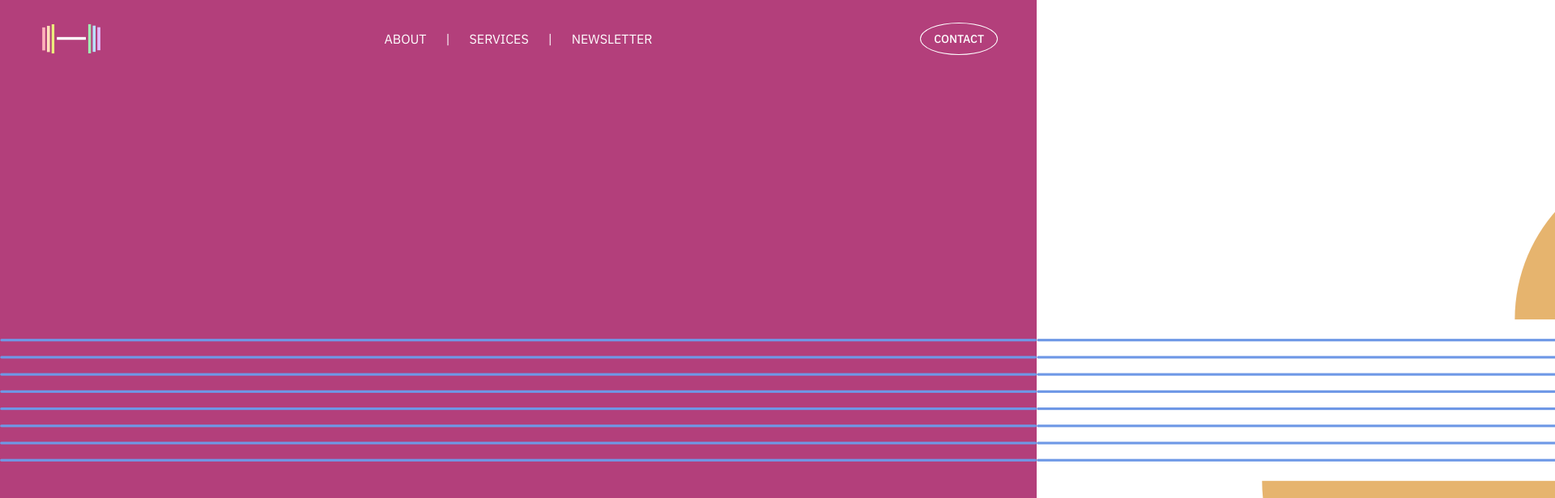
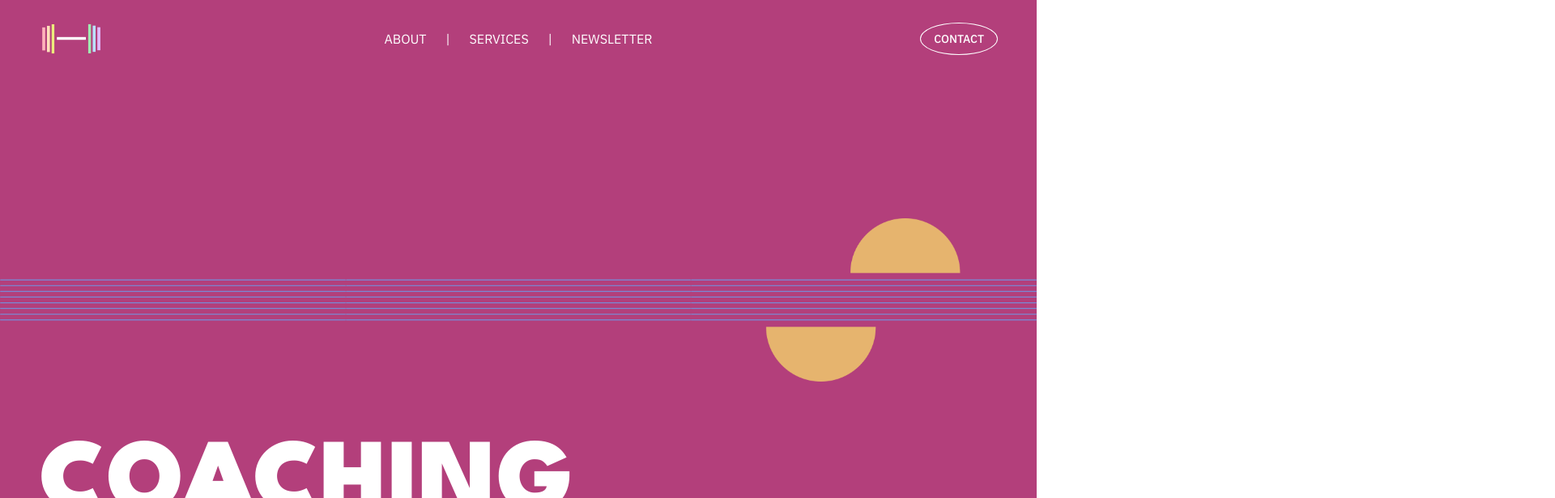
Before and after one commit to atiumcache/emmipetersen, a React (Vite) app: page /services in a window 1280 px wide. Shown: the top 616 px of the page at 81% size, 1920 px wide, since content can reach past the window. Built offline with nearby package versions, Linux system fonts and the light colour scheme; no server answers.

Commit message:
fix sunlines graphic

```diff
--- a/src/components/SunLinesGraphic.tsx
+++ b/src/components/SunLinesGraphic.tsx
@@ -1,17 +1,19 @@
 export function SunLinesGraphic() {
   return (
-    <div className="flex flex-col md:flex-row justify-center items-center pb-[5vh] pt-[25vh] md:pt-[15vh] max-w-[100vw]">
+    <div className="w-full overflow-hidden">
+      <div className="max-w-[100vw] mx-auto flex flex-col md:flex-row justify-center items-center pb-[5vh] pt-[25vh] md:pt-[15vh]">
         <img
           src="/sunlines-extend.png"
           alt=""
-        className="hidden md:block w-full"
+          className="hidden md:block w-1/3"
         />
         <img
           src="/sunlines-extend.png"
           alt=""
-        className="hidden md:block w-full"
+          className="hidden md:block w-1/3"
         />
-      <img src="/sunlines.png" alt="" className="w-full " />
+        <img src="/sunlines.png" alt="" className="w-full md:w-1/3" />
+      </div>
     </div>
   );
 }
```
Lines whose indentation alone changed are shown as unchanged.
